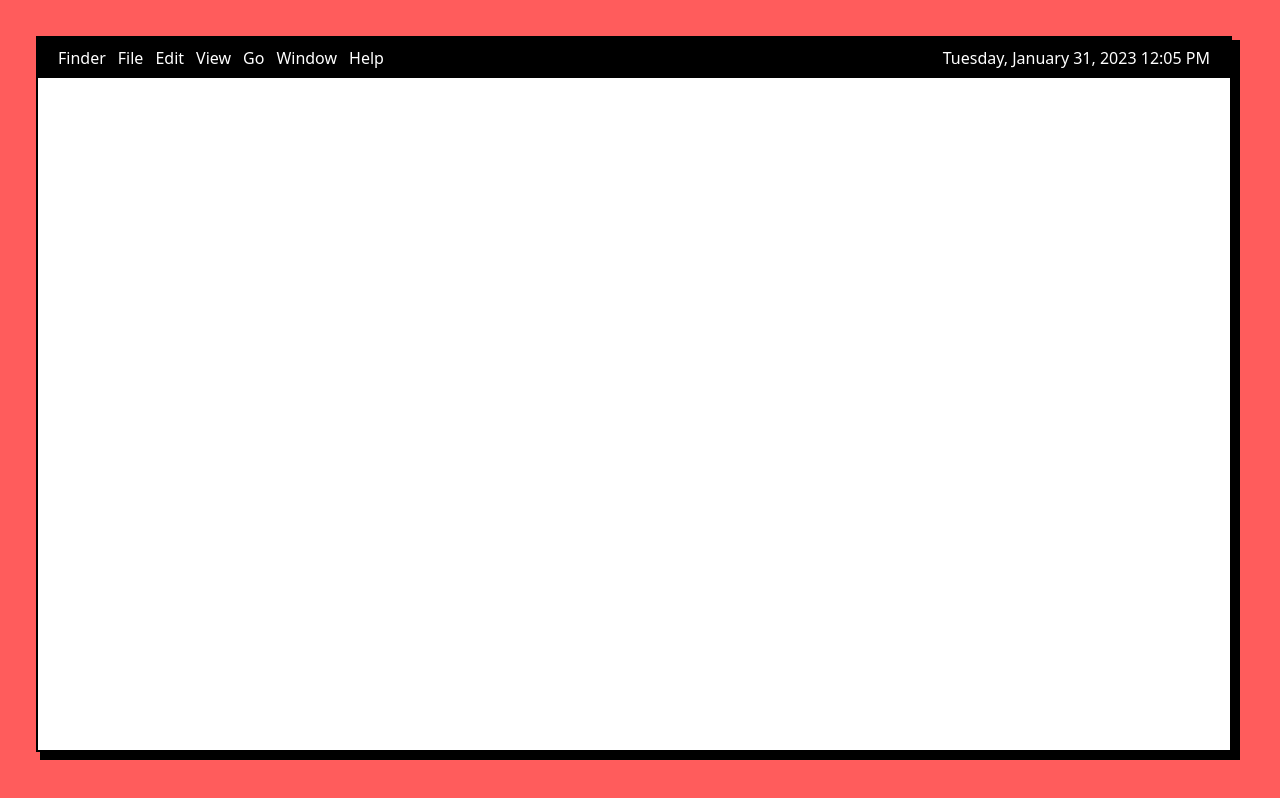
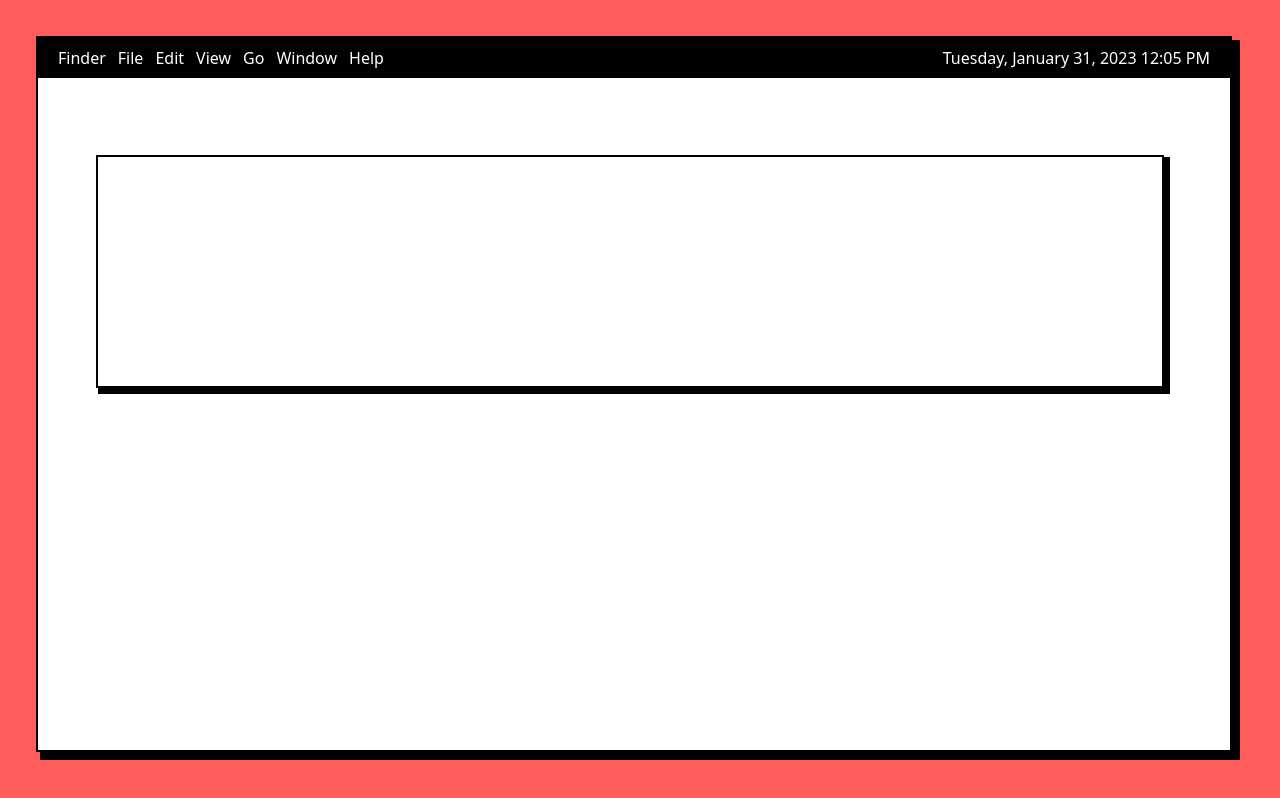
Before and after one commit to Anurag-Kochar-1/neu-os-portfolio, a Next.js app: page / in a window 1280 px wide. Built offline with nearby package versions, Linux system fonts and the light colour scheme.

Commit message:
aboutCard-structure-added

```diff
--- a/app/page.tsx
+++ b/app/page.tsx
@@ -2,15 +2,17 @@ import Image from 'next/image'
 import { Inter } from '@next/font/google'
 import styles from './page.module.css'
 import MenuBar from '@/components/MenuBar/MenuBar'
+import AboutCard from '@/components/AboutCard/AboutCard'
 const inter = Inter({ subsets: ['latin'] })
 
 
 export default function Home() {
   return (
     <main className='w-full h-[100vh] flex justify-center items-center sm:border-2 sm:border-black bg-black'>
-      <div className='w-full h-full grid grid-cols-12 grid-rows-6 sm:border-2 sm:border-black bg-white sm:-mt-3 sm:-ml-3'>
+      <div className='w-full h-full grid grid-cols-12 grid-rows-6 sm:border-2 sm:border-black bg-white sm:-mt-3 sm:-ml-3 justify-items-center	'>
 
         <MenuBar />
+        <AboutCard />
 
       </div>
     </main>
--- /dev/null
+++ b/components/AboutCard/AboutCard.tsx
@@ -0,0 +1,13 @@
+import React from 'react'
+
+const AboutCard = () => {
+  return (
+<div className='col-span-12 row-span-2 w-[90%] flex flex-col items-center justify-center border-2 border-black bg-black'>
+        <div className='w-full h-full -mt-2 -ml-2 flex flex-col justify-start items-center bg-white border-2 border-black'>
+
+        </div>
+    </div>
+  )
+}
+
+export default AboutCard
--- a/components/MenuBar/MenuBar.tsx
+++ b/components/MenuBar/MenuBar.tsx
@@ -10,7 +10,7 @@ const MenuBar = () => {
 
 
     return (
-        <nav className='hidden sm:inline-flex col-span-full h-10 bg-black justify-between items-center px-5'>
+        <nav className='hidden md:inline-flex w-full col-span-full h-10 bg-black justify-between items-center px-5'>
             <ul className='flex flex-start items-center text-white space-x-3 text-base font-medium hover:cursor-pointer'>
                 <li> Finder </li>
                 <li> File </li>
```
